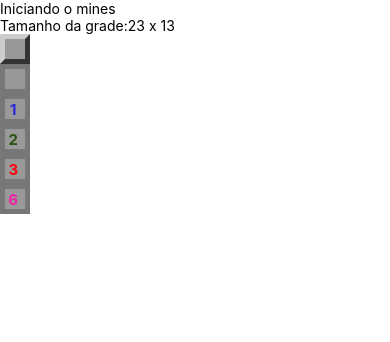
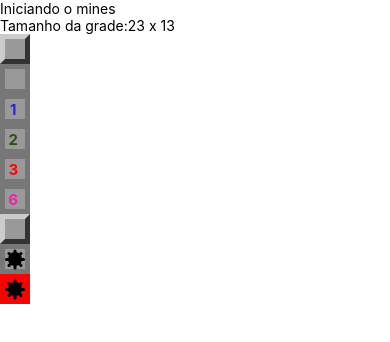
Before and after one commit to GeorgeSalu/React-Native, a React Native app in the folder mines/: screen / in a window 390 px wide. Shown: the top 342 px of the page. Built offline with nearby package versions, Linux system fonts and the light colour scheme.

Commit message:
componente mina

```diff
--- a/mines/src/App.js
+++ b/mines/src/App.js
@@ -19,6 +19,9 @@ export default class App extends Component {
         <Field opened nearMines={2} />
         <Field opened nearMines={3} />
         <Field opened nearMines={6} />
+        <Field mined />
+        <Field mined opened />
+        <Field mined opened exploded />
       </View>
     )
   }
--- a/mines/src/components/Field.js
+++ b/mines/src/components/Field.js
@@ -1,12 +1,14 @@
 import React from 'react'
 import {View, StyleSheet, Text} from 'react-native'
 import params from '../params'
+import Mine from './Mine'
 
 export default props => {
-  const { mined, opened, nearMines } = props
+  const { mined, opened, nearMines, exploded } = props
 
   const styleField = [styles.field]
   if (opened) styleField.push(styles.opened)
+  if (exploded) styleField.push(styles.exploded)
   if (styleField.length === 1) styleField.push(styles.regular)
 
   let color = null
@@ -23,6 +25,7 @@ export default props => {
         <Text style={[styles.label, {color: color}]}>
           {nearMines} </Text> : false
       }
+      {mined && opened ? <Mine /> : false}
     </View>
   )
 }
@@ -49,5 +52,9 @@ const styles = StyleSheet.create({
   label: {
     fontWeight: 'bold',
     fontSize: params.fontSize
+  },
+  exploded: {
+    backgroundColor: 'red',
+    borderColor: 'red'
   }
 })
--- a/mines/src/components/Mine.js
+++ b/mines/src/components/Mine.js
@@ -12,3 +12,25 @@ export default props => {
     </View>
   )
 }
+
+const styles = StyleSheet.create({
+  container: {
+    alignItems: 'center',
+    justifyContent: 'center',
+  },
+  coreMine: {
+    height: 14,
+    width: 14,
+    borderRadius: 10,
+    backgroundColor: 'black',
+    alignItems: 'center',
+    justifyContent: 'center'
+  },
+  line: {
+    position: 'absolute',
+    height: 3,
+    width: 20,
+    borderRadius: 3,
+    backgroundColor: 'black'
+  }
+})
```
